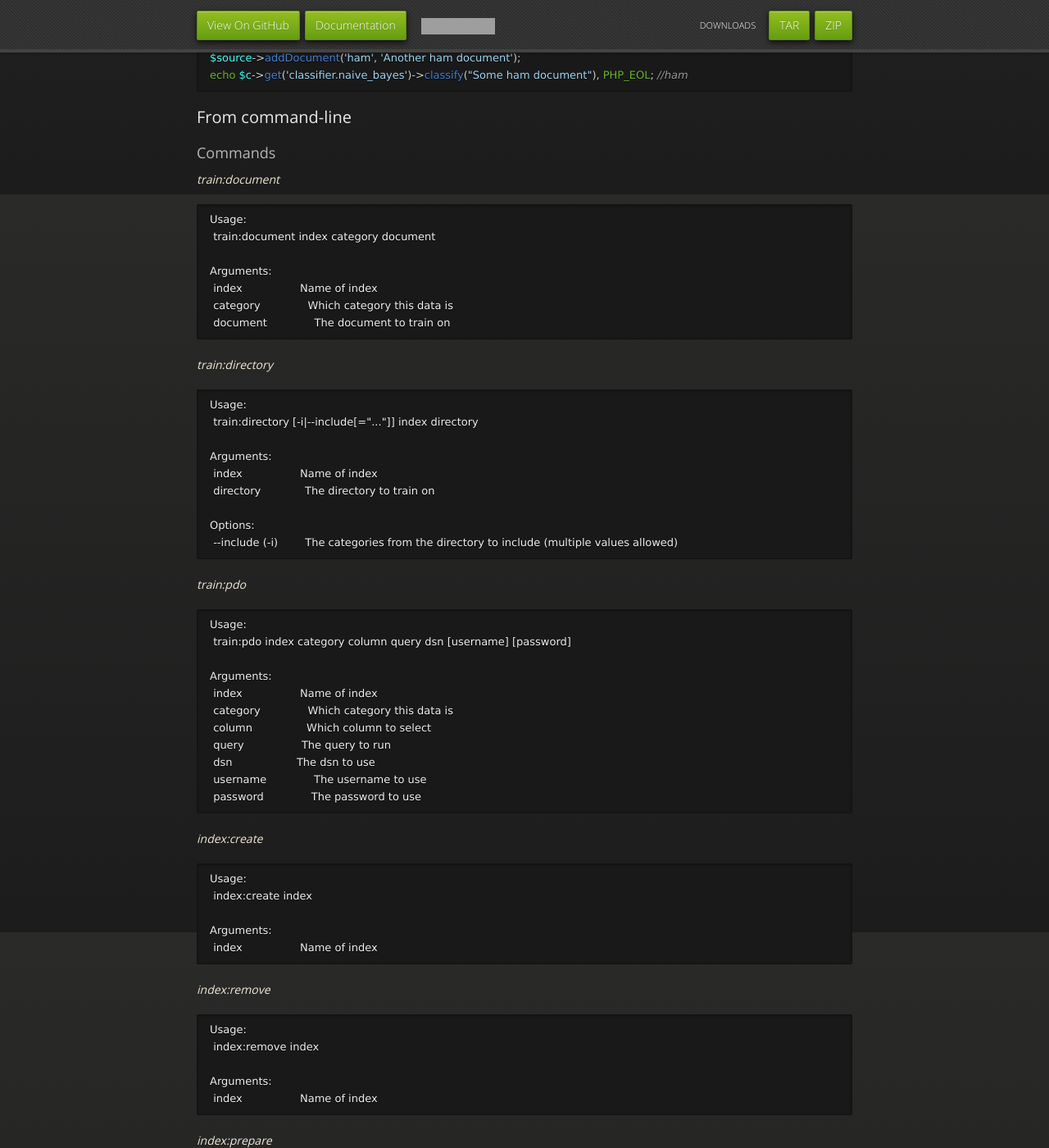
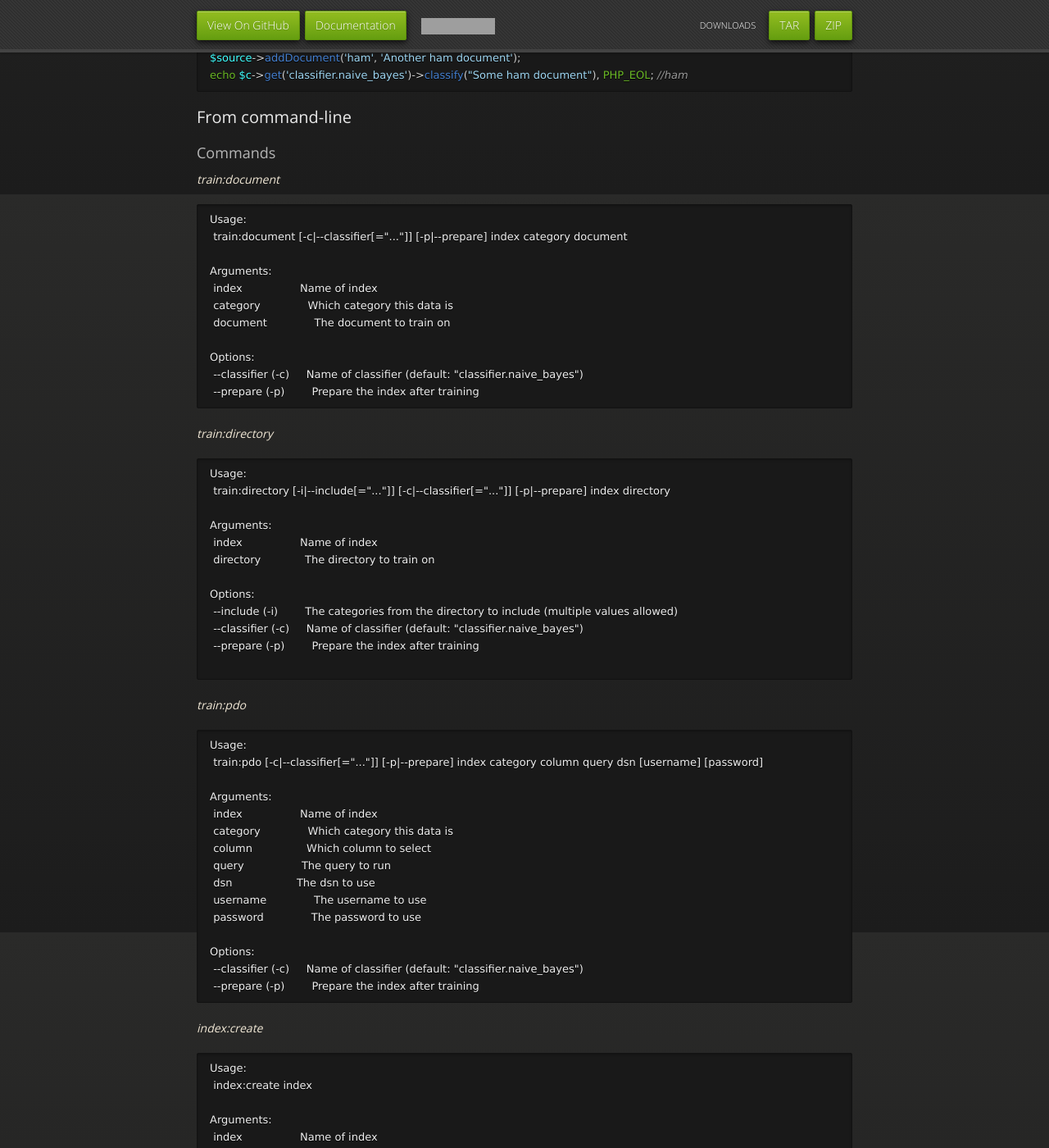
Before and after one commit to camspiers/statistical-classifier, a Jekyll site: the page built from index.md, in a window 1280 px wide and 1400 px high, scrolled down 2463 px. Shown: the whole window at 82% size. Built offline with Jekyll 4.4.1, drawn with Linux system fonts in a browser that asks for light colours; nearby versions of some CDN libraries; Markdown is read by kramdown in place of the engine named in the settings; some of the changed text lies outside the part shown; grey boxes are pictures that could not be loaded.

Commit message:
UPDATE: Docs for command-line usage

````diff
--- a/index.md
+++ b/index.md
@@ -114,19 +114,23 @@ echo $c->get('classifier.naive_bayes')->classify("Some ham document"), PHP_EOL;
 
 ```
 Usage:
- train:document index category document
+ train:document [-c|--classifier[="..."]] [-p|--prepare] index category document
 
 Arguments:
  index                 Name of index
  category              Which category this data is
  document              The document to train on
+
+Options:
+ --classifier (-c)     Name of classifier (default: "classifier.naive_bayes")
+ --prepare (-p)        Prepare the index after training
 ```
 
 *train:directory*
 
 ```
 Usage:
- train:directory [-i|--include[="..."]] index directory
+ train:directory [-i|--include[="..."]] [-c|--classifier[="..."]] [-p|--prepare] index directory
 
 Arguments:
  index                 Name of index
@@ -134,13 +138,16 @@ Arguments:
 
 Options:
  --include (-i)        The categories from the directory to include (multiple values allowed)
+ --classifier (-c)     Name of classifier (default: "classifier.naive_bayes")
+ --prepare (-p)        Prepare the index after training
+
 ```
 
 *train:pdo*
 
 ```
 Usage:
- train:pdo index category column query dsn [username] [password]
+ train:pdo [-c|--classifier[="..."]] [-p|--prepare] index category column query dsn [username] [password]
 
 Arguments:
  index                 Name of index
@@ -150,6 +157,10 @@ Arguments:
  dsn                   The dsn to use
  username              The username to use
  password              The password to use
+
+Options:
+ --classifier (-c)     Name of classifier (default: "classifier.naive_bayes")
+ --prepare (-p)        Prepare the index after training
 ```
 
 *index:create*
@@ -186,11 +197,14 @@ Arguments:
 
 ```
 Usage:
- classify index document
+ classify [-c|--classifier[="..."]] index document
 
 Arguments:
  index                 Name of index
  document              The document to classify
+
+Options:
+ --classifier (-c)     Name of classifier (default: "classifier.naive_bayes")
 ```
 
 ### Example
````
